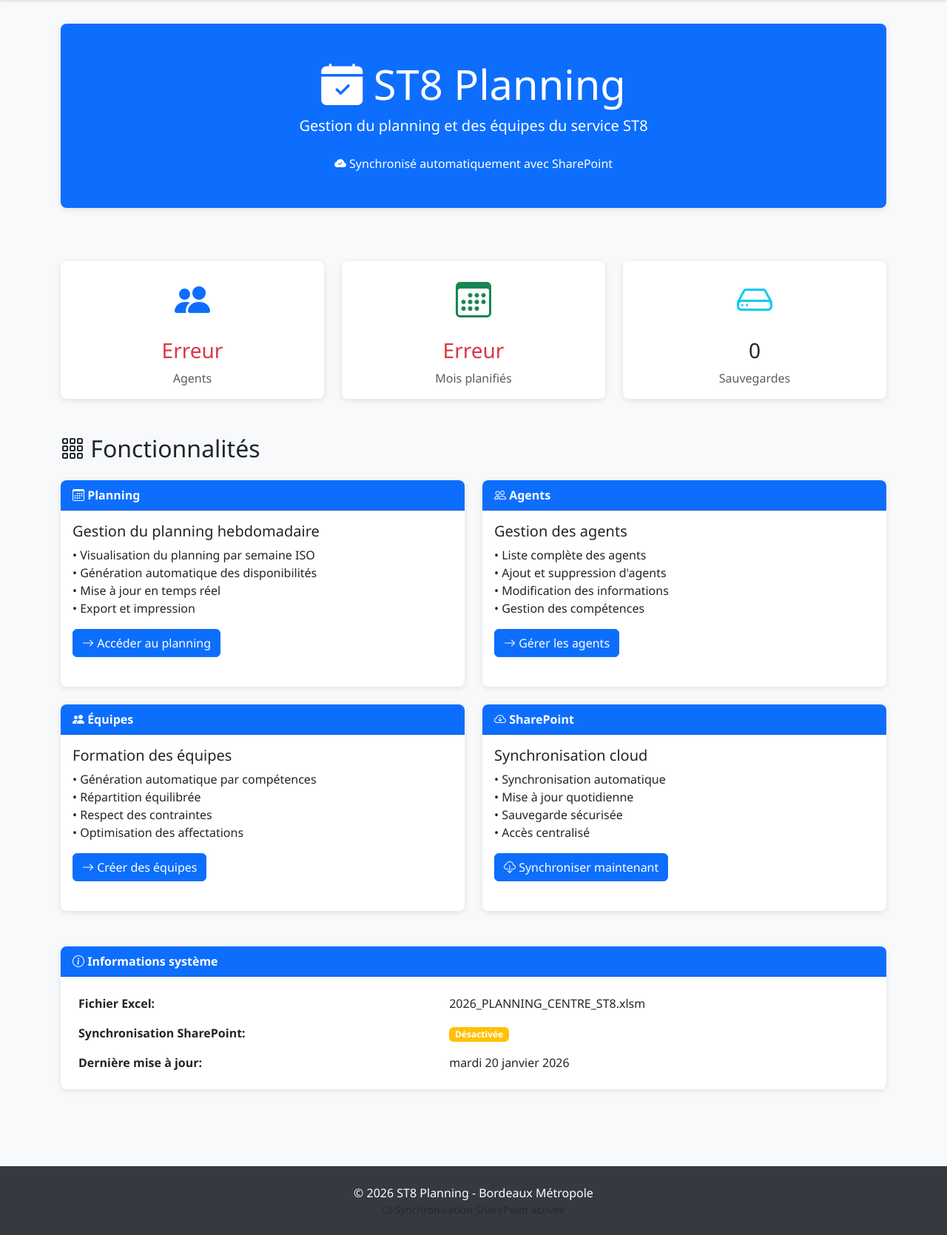
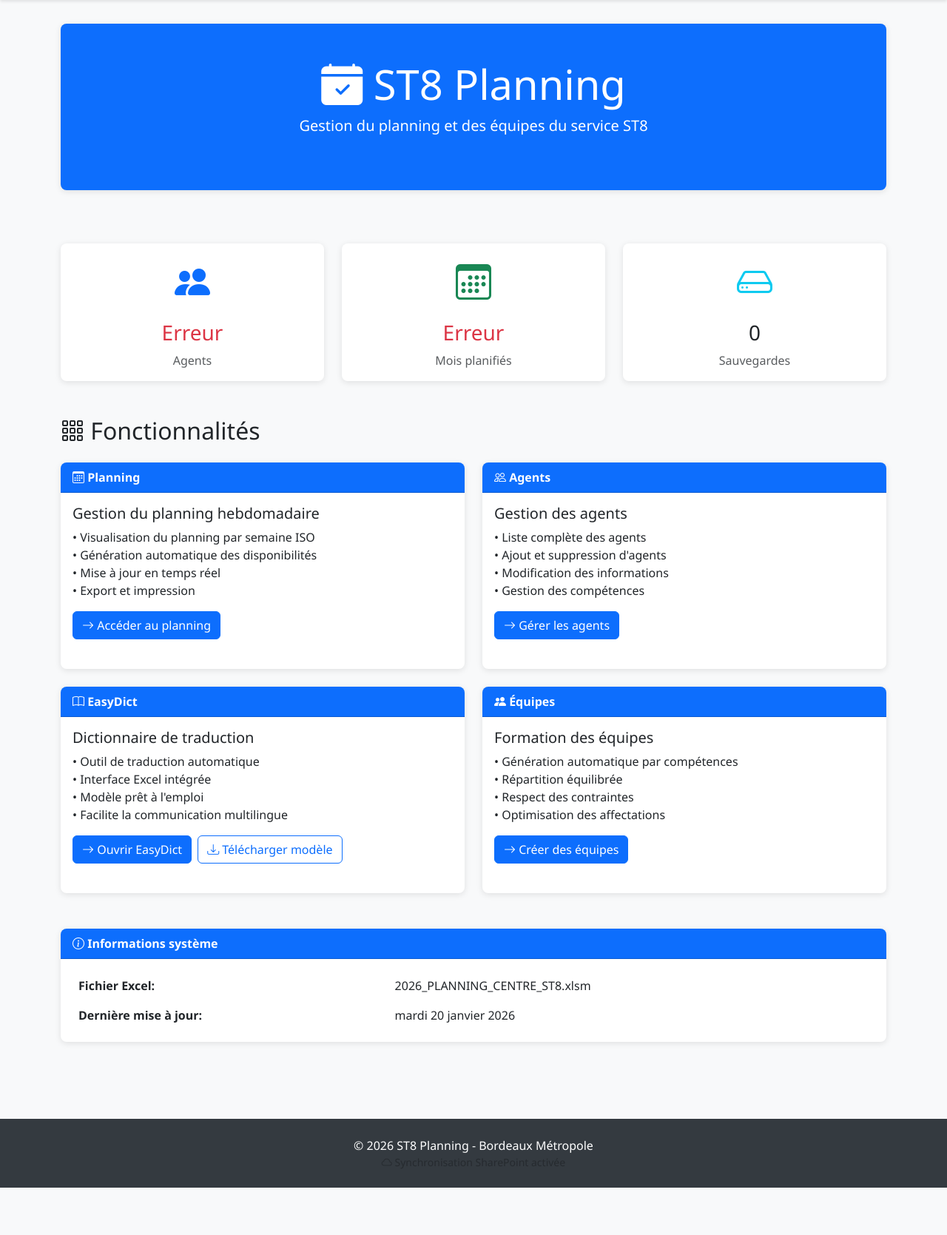
Before and after one commit to lamiedepain/ST8, a Flask app: page / in a window 1280 px wide. Shown: the part 62-1731 px from the top of the page at 74% size. After the commit the page ends 1667 px from the top, so only its background shows below. Run offline with Flask 3, Linux system fonts and the light colour scheme; data that the repository does not hold is empty.

Commit message:
Ajout EasyDict à la page d'accueil

```diff
--- a/templates/index.html
+++ b/templates/index.html
@@ -15,10 +15,6 @@
                     </h1>
                     <p class="lead mb-4">
                         Gestion du planning et des équipes du service ST8
-                    </p>
-                    <p class="mb-0">
-                        <i class="bi bi-cloud-check-fill"></i>
-                        Synchronisé automatiquement avec SharePoint
                     </p>
                 </div>
             </div>
@@ -115,6 +111,31 @@
         <div class="col-md-6 mb-4">
             <div class="card h-100">
                 <div class="card-header">
+                    <i class="bi bi-book"></i> EasyDict
+                </div>
+                <div class="card-body">
+                    <h5 class="card-title">Dictionnaire de traduction</h5>
+                    <p class="card-text">
+                        • Outil de traduction automatique<br>
+                        • Interface Excel intégrée<br>
+                        • Modèle prêt à l'emploi<br>
+                        • Facilite la communication multilingue
+                    </p>
+                    <div class="d-flex gap-2">
+                        <a href="/easydict/easydict.html" target="_blank" class="btn btn-primary">
+                            <i class="bi bi-arrow-right"></i> Ouvrir EasyDict
+                        </a>
+                        <a href="/easydict/T-DICT_Template.xlsm" download class="btn btn-outline-primary">
+                            <i class="bi bi-download"></i> Télécharger modèle
+                        </a>
+                    </div>
+                </div>
+            </div>
+        </div>
+
+        <div class="col-md-6 mb-4">
+            <div class="card h-100">
+                <div class="card-header">
                     <i class="bi bi-people-fill"></i> Équipes
                 </div>
                 <div class="card-body">
@@ -128,26 +149,6 @@
                     <a href="/planning" class="btn btn-primary">
                         <i class="bi bi-arrow-right"></i> Créer des équipes
                     </a>
-                </div>
-            </div>
-        </div>
-
-        <div class="col-md-6 mb-4">
-            <div class="card h-100">
-                <div class="card-header">
-                    <i class="bi bi-cloud-arrow-down"></i> SharePoint
-                </div>
-                <div class="card-body">
-                    <h5 class="card-title">Synchronisation cloud</h5>
-                    <p class="card-text">
-                        • Synchronisation automatique<br>
-                        • Mise à jour quotidienne<br>
-                        • Sauvegarde sécurisée<br>
-                        • Accès centralisé
-                    </p>
-                    <button class="btn btn-primary" onclick="syncSharePoint()">
-                        <i class="bi bi-cloud-download"></i> Synchroniser maintenant
-                    </button>
                 </div>
             </div>
         </div>
@@ -165,16 +166,6 @@
                         <tr>
                             <td><strong>Fichier Excel:</strong></td>
                             <td>{{ excel_file }}</td>
-                        </tr>
-                        <tr>
-                            <td><strong>Synchronisation SharePoint:</strong></td>
-                            <td>
-                                {% if sync_enabled %}
-                                <span class="badge bg-success">Activée</span>
-                                {% else %}
-                                <span class="badge bg-warning">Désactivée</span>
-                                {% endif %}
-                            </td>
                         </tr>
                         <tr>
                             <td><strong>Dernière mise à jour:</strong></td>
```
